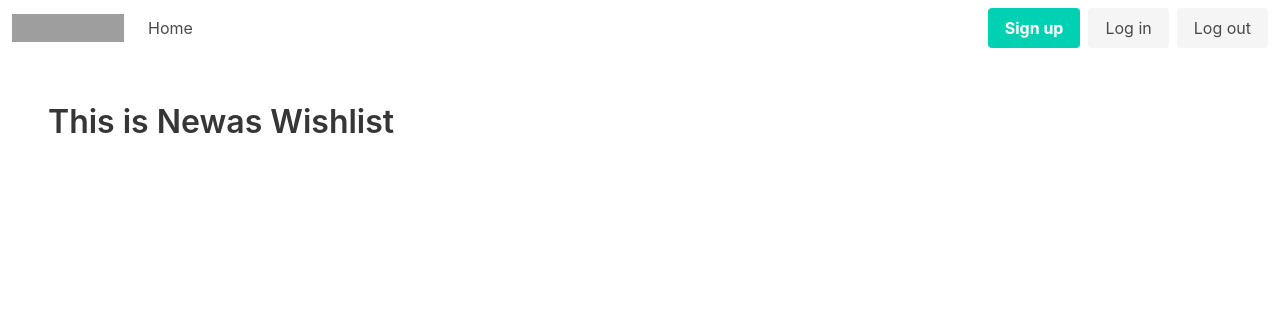
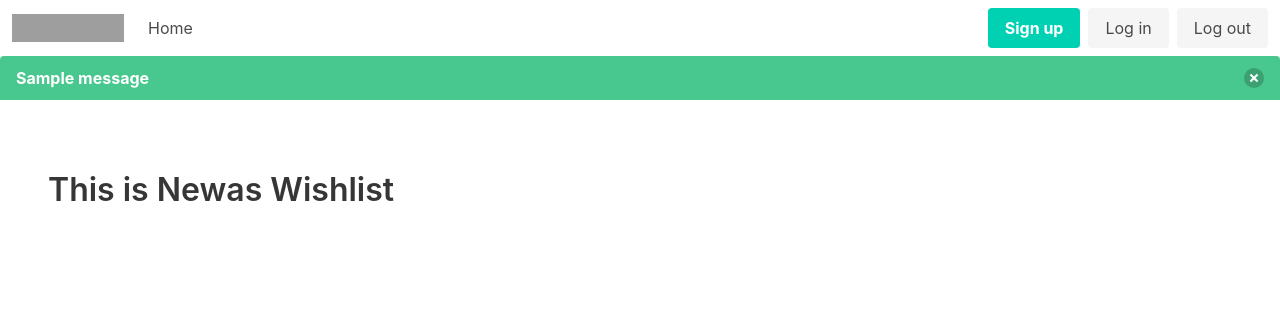
Before and after one commit to jeffnk05/wishlist_app, a Flask app: page / in a window 1280 px wide. Shown: the top 316 px of the page. Run offline with Flask 3, Linux system fonts and the light colour scheme; one stand-in notice (Sample message) is shown; grey boxes are pictures that could not be loaded.

Commit message:
add message flashing

```diff
--- a/wishlist/templates/base.html
+++ b/wishlist/templates/base.html
@@ -51,6 +51,27 @@
         </div>
       </div>
     </nav>
+    {% with messages = get_flashed_messages(with_categories=true)%}
+      {% if messages %}
+        {% for category, message in messages %}
+          {% if category == 'error' %}
+          <article class="message is-danger">
+            <div class="message-header">
+              <p>{{ message }}</p>
+              <button class="delete" aria-label="delete"></button>
+            </div>
+          </article>
+          {% else %}
+          <article class="message is-success">
+            <div class="message-header">
+              <p>{{ message }}</p>
+              <button class="delete" aria-label="delete"></button>
+            </div>
+          </article>
+          {% endif %}
+        {% endfor %}
+      {% endif %}
+    {% endwith %}
     <section class="section">{% block main %}{% endblock %}</section>
   </body>
   <script>
@@ -74,5 +95,19 @@
         });
       });
     });
+
+    document.addEventListener('DOMContentLoaded', () => {
+    // Add click event listeners to all delete buttons
+    const deleteButtons = document.querySelectorAll('.delete');
+    deleteButtons.forEach((button) => {
+      button.addEventListener('click', () => {
+        // Find the parent article and remove it
+        const article = button.closest('.message');
+        if (article) {
+          article.remove();
+        }
+      });
+    });
+  });
   </script>
 </html>
```
